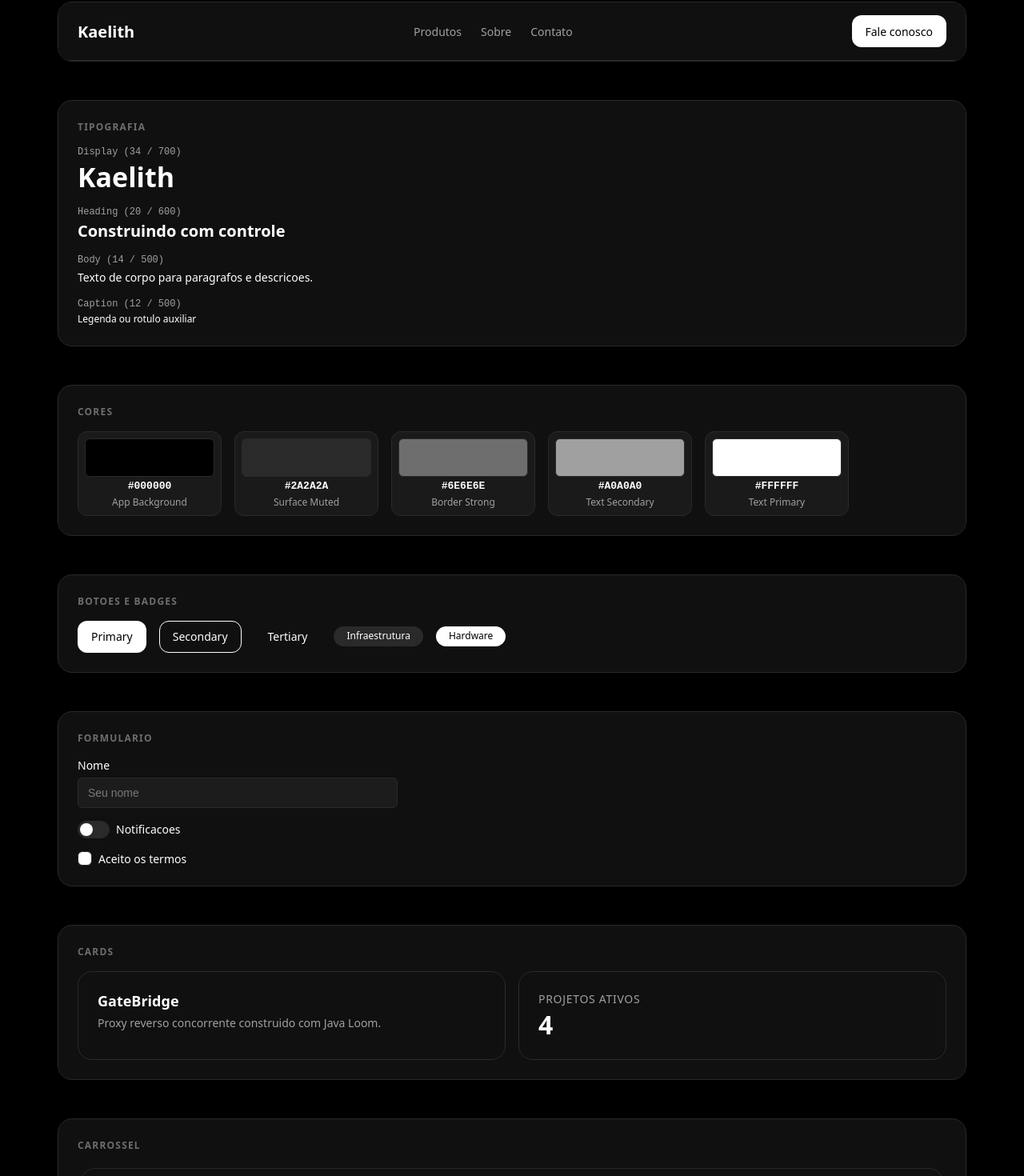
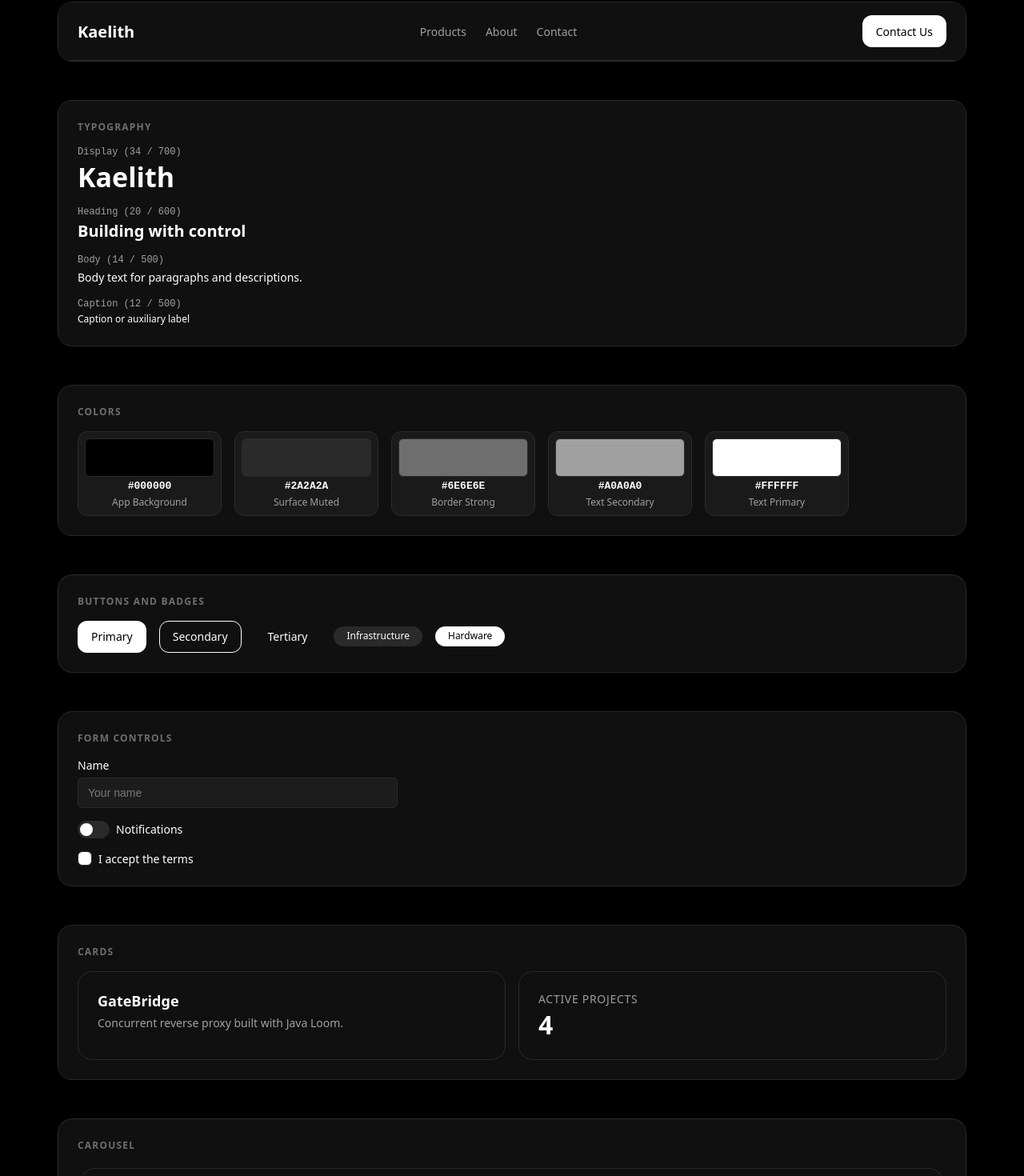
Before and after one commit to Kaelithlabs/Kaelith, a React (Vite) app in the folder design-system/: page / in a window 1280 px wide. Shown: the part 95-1565 px from the top of the page at 80% size. Built offline with nearby package versions, Linux system fonts and the light colour scheme.

Commit message:
fix: translate all UI specimen text and defaults to 100% English

```diff
--- a/design-system/src/components/Header/Header.tsx
+++ b/design-system/src/components/Header/Header.tsx
@@ -18,15 +18,15 @@ export interface HeaderProps {
 }
 
 const DEFAULT_NAV_ITEMS: NavItem[] = [
-  { label: 'Produtos', href: '#produtos' },
-  { label: 'Sobre', href: '#sobre' },
-  { label: 'Contato', href: '#contato' },
+  { label: 'Products', href: '#products' },
+  { label: 'About', href: '#about' },
+  { label: 'Contact', href: '#contact' },
 ];
 
 export const Header: React.FC<HeaderProps> = ({
   brandTitle = 'Kaelith',
   navItems = DEFAULT_NAV_ITEMS,
-  actionLabel = 'Fale conosco',
+  actionLabel = 'Contact Us',
   onActionClick,
   className = '',
   children,
--- a/design-system/src/showcase/Showcase.tsx
+++ b/design-system/src/showcase/Showcase.tsx
@@ -36,10 +36,10 @@ const THEME_B_SWATCHES = [
 ];
 
 const CAROUSEL_ITEMS: CarouselItem[] = [
-  { id: 'spm', title: 'SPM', subtitle: 'Modernizacao web' },
-  { id: 'gatebridge', title: 'GateBridge', subtitle: 'Proxy reverso' },
-  { id: 'kuro', title: 'Kuro', subtitle: 'Console modular' },
-  { id: 'bitcast', title: 'Bitcast', subtitle: 'Em definicao' },
+  { id: 'spm', title: 'SPM', subtitle: 'Web Modernization' },
+  { id: 'gatebridge', title: 'GateBridge', subtitle: 'Reverse Proxy' },
+  { id: 'kuro', title: 'Kuro', subtitle: 'Modular Console' },
+  { id: 'bitcast', title: 'Bitcast', subtitle: 'Under Definition' },
 ];
 
 export const Showcase: React.FC<ShowcaseProps> = ({
@@ -80,16 +80,16 @@ export const Showcase: React.FC<ShowcaseProps> = ({
           <Header
             brandTitle="Kaelith"
             navItems={[
-              { label: 'Produtos', href: '#produtos' },
-              { label: 'Sobre', href: '#sobre' },
-              { label: 'Contato', href: '#contato' },
+              { label: 'Products', href: '#products' },
+              { label: 'About', href: '#about' },
+              { label: 'Contact', href: '#contact' },
             ]}
-            actionLabel="Fale conosco"
+            actionLabel="Contact Us"
           />
         </div>
 
         <section className={styles.section}>
-          <h2 className={styles.sectionTitle}>TIPOGRAFIA</h2>
+          <h2 className={styles.sectionTitle}>TYPOGRAPHY</h2>
           <div className={styles.typographyList}>
             <div className={styles.typographyItem}>
               <span className={styles.typographyMeta}>Display (34 / 700)</span>
@@ -100,22 +100,22 @@ export const Showcase: React.FC<ShowcaseProps> = ({
             <div className={styles.typographyItem}>
               <span className={styles.typographyMeta}>Heading (20 / 600)</span>
               <Heading as="h2" variant="heading">
-                Construindo com controle
+                Building with control
               </Heading>
             </div>
             <div className={styles.typographyItem}>
               <span className={styles.typographyMeta}>Body (14 / 500)</span>
-              <Text variant="body">Texto de corpo para paragrafos e descricoes.</Text>
+              <Text variant="body">Body text for paragraphs and descriptions.</Text>
             </div>
             <div className={styles.typographyItem}>
               <span className={styles.typographyMeta}>Caption (12 / 500)</span>
-              <Text variant="caption">Legenda ou rotulo auxiliar</Text>
+              <Text variant="caption">Caption or auxiliary label</Text>
             </div>
           </div>
         </section>
 
         <section className={styles.section}>
-          <h2 className={styles.sectionTitle}>CORES</h2>
+          <h2 className={styles.sectionTitle}>COLORS</h2>
           <div className={styles.swatchGrid}>
             {activeSwatches.map((swatch) => (
               <div key={swatch.hex} className={styles.swatchCard}>
@@ -131,32 +131,32 @@ export const Showcase: React.FC<ShowcaseProps> = ({
         </section>
 
         <section className={styles.section}>
-          <h2 className={styles.sectionTitle}>BOTOES E BADGES</h2>
+          <h2 className={styles.sectionTitle}>BUTTONS AND BADGES</h2>
           <Inline gap="md" align="center" wrap>
             <Button variant="primary">Primary</Button>
             <Button variant="secondary">Secondary</Button>
             <Button variant="tertiary">Tertiary</Button>
-            <Badge variant="default">Infraestrutura</Badge>
+            <Badge variant="default">Infrastructure</Badge>
             <Badge variant="accent">Hardware</Badge>
           </Inline>
         </section>
 
         <section className={styles.section}>
-          <h2 className={styles.sectionTitle}>FORMULARIO</h2>
+          <h2 className={styles.sectionTitle}>FORM CONTROLS</h2>
           <div className={styles.formGrid}>
             <Input
-              label="Nome"
-              placeholder="Seu nome"
+              label="Name"
+              placeholder="Your name"
               value={name}
               onChange={(e) => setName(e.target.value)}
             />
             <Switch
-              label="Notificacoes"
+              label="Notifications"
               checked={notifications}
               onChange={setNotifications}
             />
             <Checkbox
-              label="Aceito os termos"
+              label="I accept the terms"
               checked={termsAccepted}
               onChange={setTermsAccepted}
             />
@@ -169,17 +169,17 @@ export const Showcase: React.FC<ShowcaseProps> = ({
             <Card>
               <Card.Info
                 title="GateBridge"
-                description="Proxy reverso concorrente construido com Java Loom."
+                description="Concurrent reverse proxy built with Java Loom."
               />
             </Card>
             <Card>
-              <Card.Metric label="Projetos ativos" value="4" />
+              <Card.Metric label="Active projects" value="4" />
             </Card>
           </div>
         </section>
 
         <section className={styles.section}>
-          <h2 className={styles.sectionTitle}>CARROSSEL</h2>
+          <h2 className={styles.sectionTitle}>CAROUSEL</h2>
           <div className={styles.carouselWrapper}>
             <Carousel items={CAROUSEL_ITEMS} />
           </div>
```
